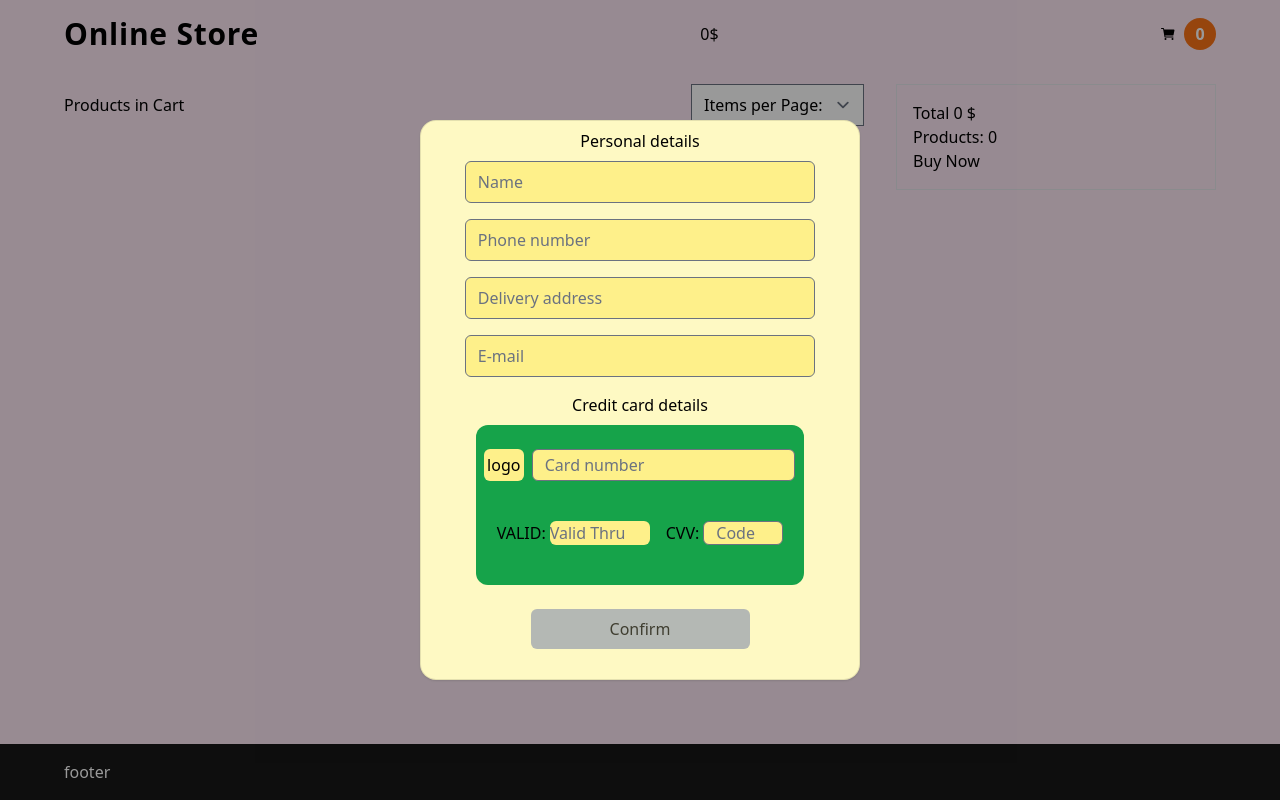
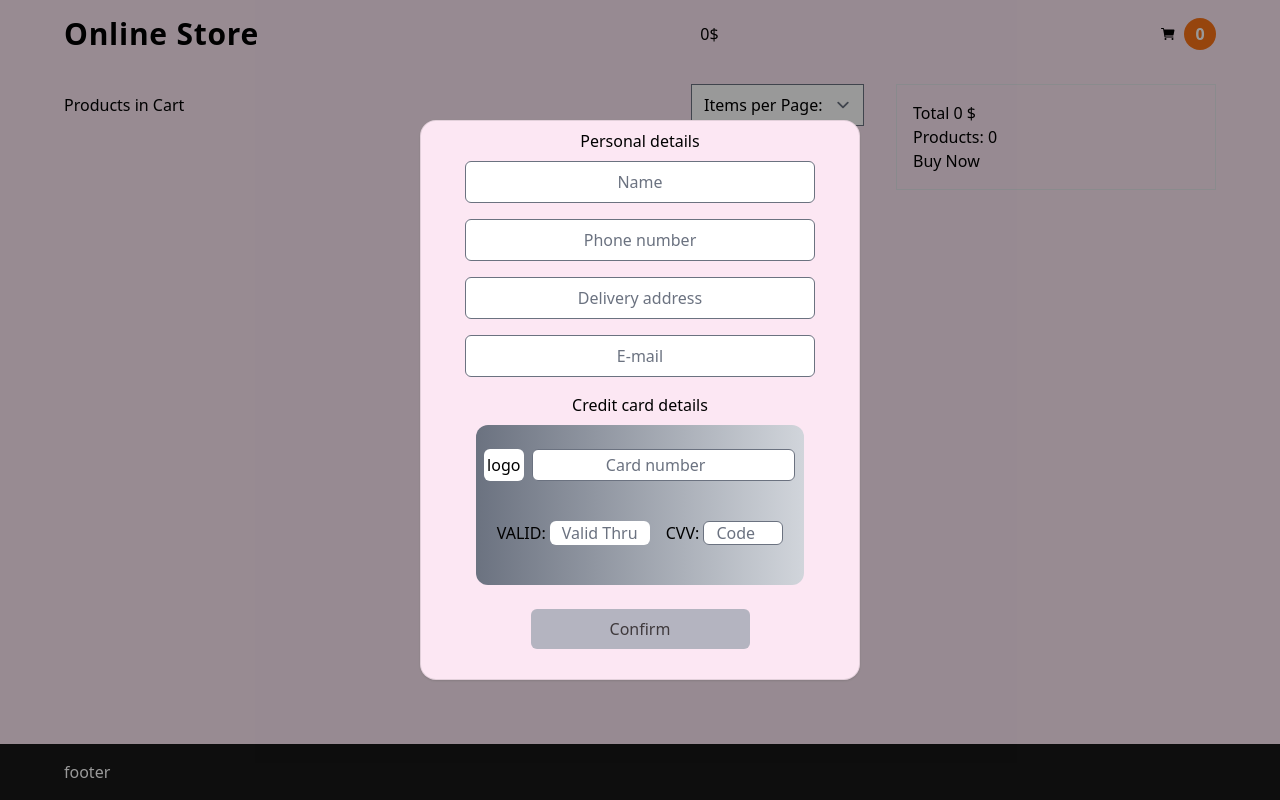
Before and after one commit to kovalev-ds/online-store, a React (Vite) app: page /cart in a window 1280 px wide. Both pictures are taken after a click on the button "Buy Now". Built offline with nearby package versions, Linux system fonts and the light colour scheme.

Commit message:
feat: add new styles in buy-form

```diff
--- a/src/components/BuyForm.tsx
+++ b/src/components/BuyForm.tsx
@@ -2,7 +2,7 @@ const BuyForm = () => {
   return (
     <form
       action=""
-      className="min-w-[440px] min-h-[560px] bg-yellow-100 rounded-2xl border border-black border-opacity-10 shadow flex flex-col items-center"
+      className="min-w-[440px] min-h-[560px] bg-pink-100 rounded-2xl border border-black border-opacity-10 shadow flex flex-col items-center"
     >
       <label htmlFor="" className="mt-2 mb-2">
         Personal details
@@ -10,35 +10,35 @@ const BuyForm = () => {
       <input
         type="text"
         placeholder="Name"
-        className="bg-yellow-200 w-4/5 rounded-md mb-4"
+        className="bg-white w-4/5 rounded-md mb-4 text-center"
       />
       <input
         type="tel"
         placeholder="Phone number"
-        className="bg-yellow-200 w-4/5 rounded-md mb-4"
+        className="bg-white w-4/5 rounded-md mb-4 text-center"
       />
       <input
         type="text"
         placeholder="Delivery address"
-        className="bg-yellow-200 w-4/5 rounded-md mb-4"
+        className="bg-white w-4/5 rounded-md mb-4 text-center"
       />
       <input
         type="email"
         placeholder="E-mail"
-        className="bg-yellow-200 w-4/5 rounded-md mb-4"
+        className="bg-white w-4/5 rounded-md mb-4 text-center"
       />
       <label htmlFor="" className="mb-2">
         Credit card details
       </label>
-      <div className="w-3/4 h-40 bg-green-600 rounded-xl mb-6">
+      <div className="w-3/4 h-40 bg-gradient-to-r from-gray-500 to-gray-300  rounded-xl mb-6">
         <div className="flex">
-          <div className="min-w-[40px] h-8 bg-yellow-200 rounded-md mt-6 mx-2 flex items-center justify-center">
+          <div className="min-w-[40px] h-8 bg-white rounded-md mt-6 mx-2 flex items-center justify-center">
             <span>logo</span>
           </div>
           <input
             type="number"
             placeholder="Card number"
-            className="bg-yellow-200 w-4/5 h-8 rounded-md mt-6 mb-4"
+            className="bg-white w-4/5 h-8 rounded-md mt-6 mb-4 text-center"
           />
         </div>
         <div className="flex items-center justify-center">
@@ -48,7 +48,7 @@ const BuyForm = () => {
           <input
             type="namber"
             placeholder="Valid Thru"
-            className="bg-yellow-200 w-[100px] h-6 rounded-md mt-6 mb-4"
+            className="bg-white w-[100px] h-6 rounded-md mt-6 mb-4 text-center"
           />
           <label htmlFor="" className="mt-2 mr-1 ml-4">
             CVV:
@@ -56,7 +56,7 @@ const BuyForm = () => {
           <input
             type="number"
             placeholder="Code"
-            className="bg-yellow-200 w-[80px] h-6 rounded-md mt-6 mb-4"
+            className="bg-white w-[80px] h-6 rounded-md mt-6 mb-4 text-center"
           />
         </div>
       </div>
```
